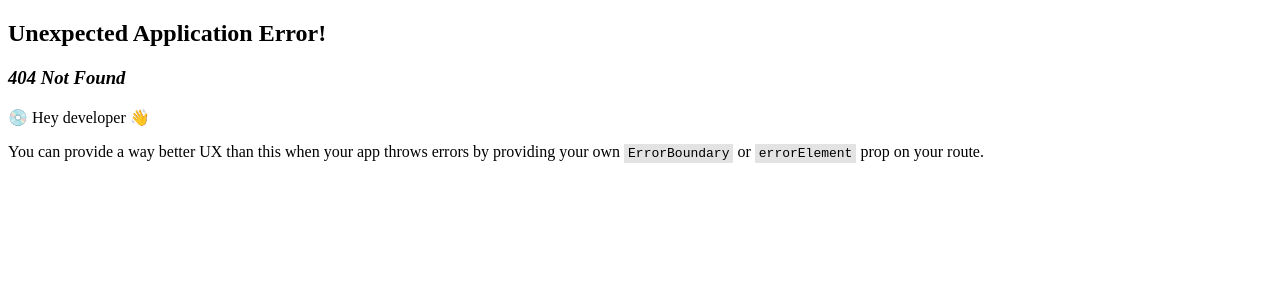
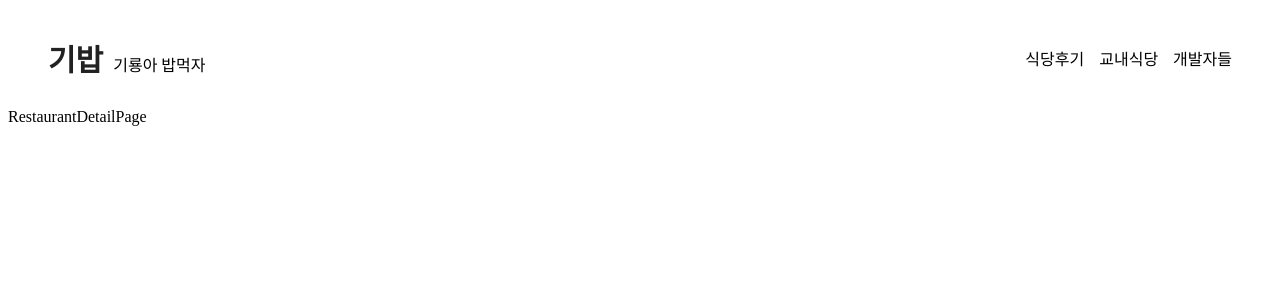
Before and after one commit to cho4u4o/Kyonggi-Univ-Diet-Information-FE, a React (Vite) app: page /restaurant in a window 1280 px wide. Before the commit this address had no page. Shown: the top 300 px of the page. Built offline with nearby package versions, Linux system fonts and the light colour scheme.

Commit message:
feat : add route

```diff
--- a/src/main.tsx
+++ b/src/main.tsx
@@ -4,6 +4,7 @@ import { createBrowserRouter, RouterProvider } from 'react-router-dom'
 import Home from './pages/Home'
 import CommentPage from './pages/CommentPage'
 import AppFrame from './layouts/AppFrame'
+import RestaurantDetailPage from './pages/RestaurantDetailPage'
 
 const router = createBrowserRouter([
   {
@@ -12,6 +13,7 @@ const router = createBrowserRouter([
     children: [
       { index: true, element: <Home /> },
       { path: 'comment', element: <CommentPage /> },
+      { path: 'restaurant', element: <RestaurantDetailPage /> },
     ],
   },
 ])
--- /dev/null
+++ b/src/pages/RestaurantDetailPage.tsx
@@ -0,0 +1,5 @@
+import React from 'react'
+
+export default function RestaurantDetailPage() {
+  return <div>RestaurantDetailPage</div>
+}
```
